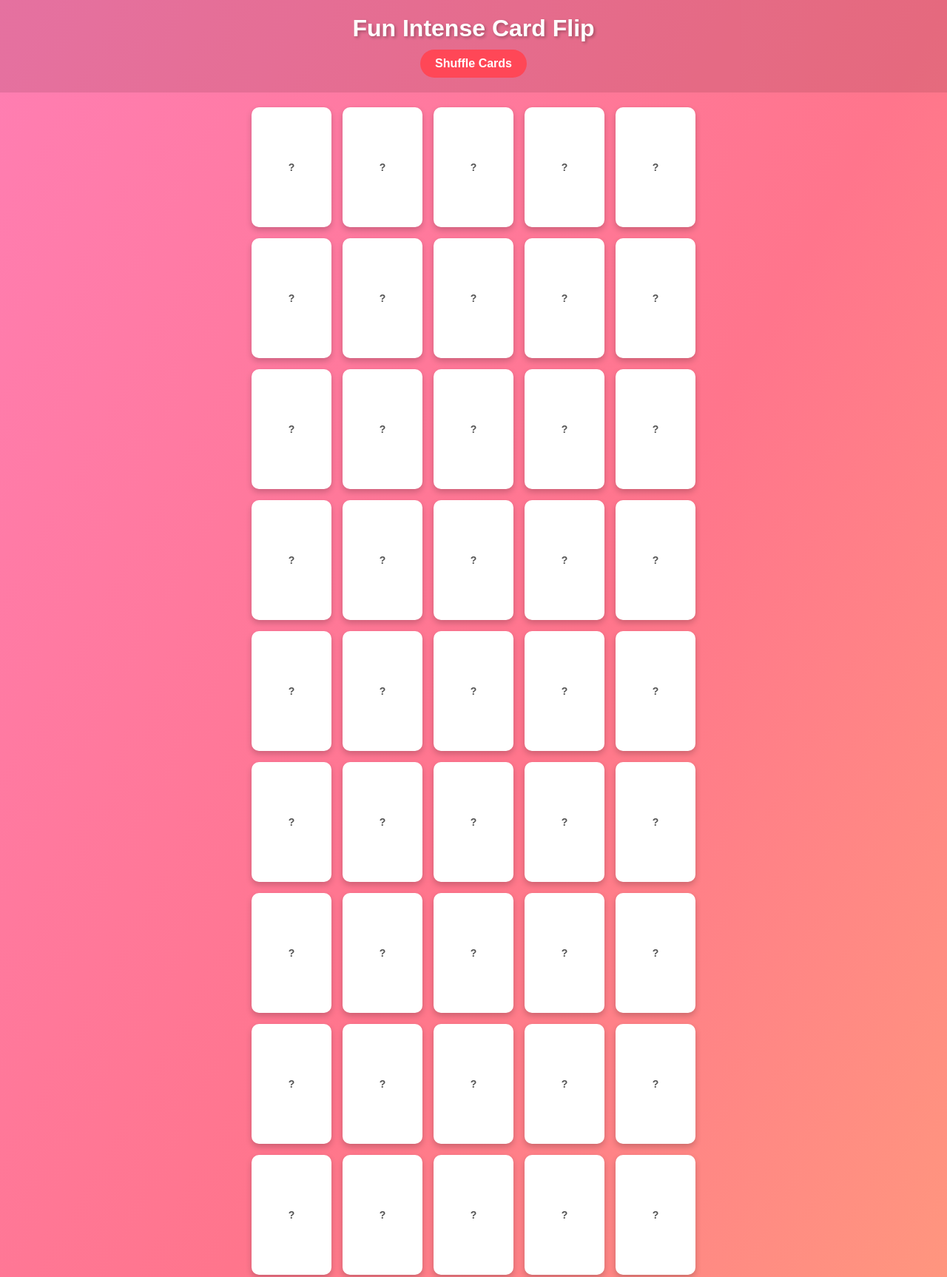
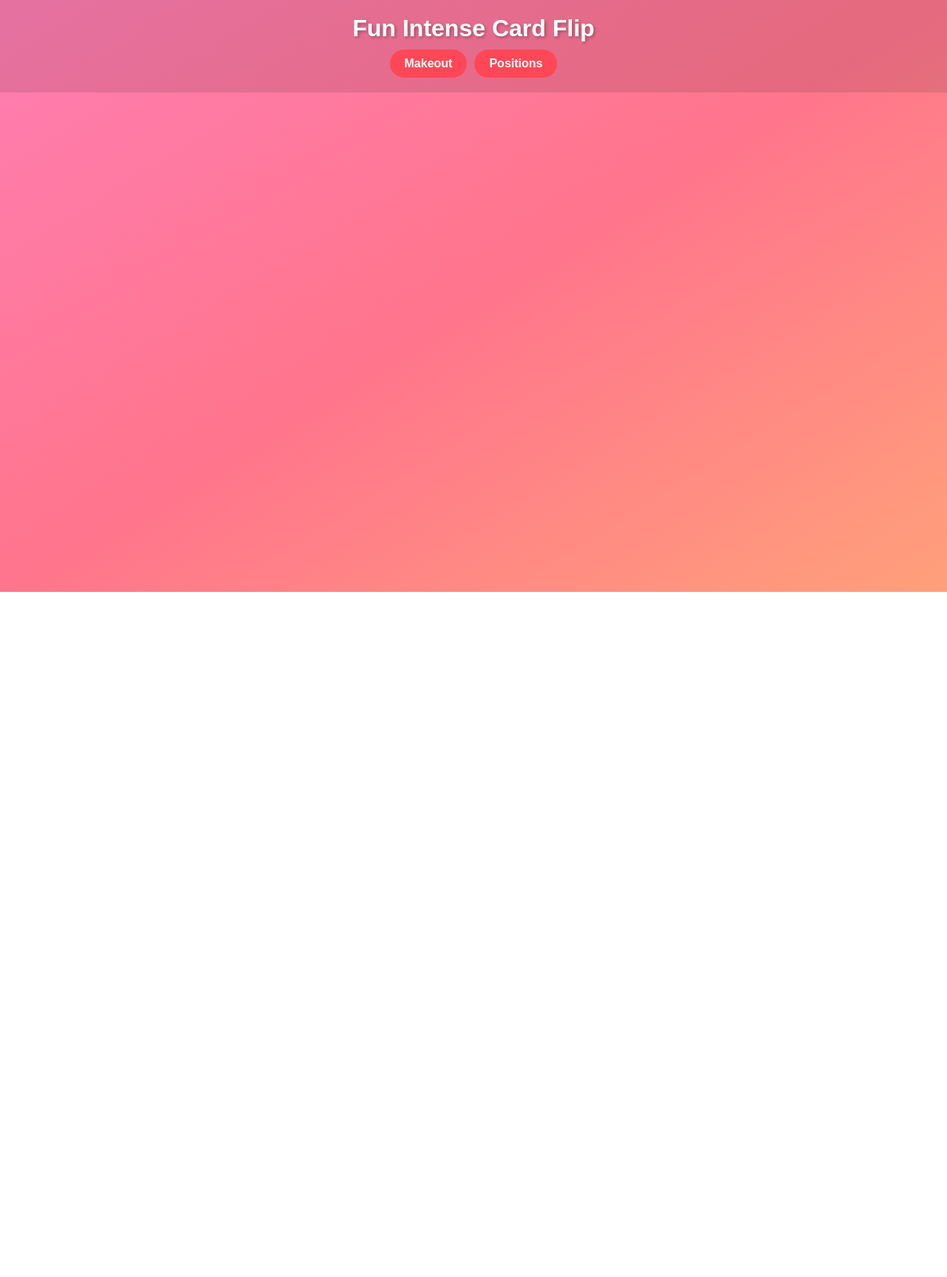
Before and after one commit to Tirth2603/fsilvya, a plain HTML site: page index.html in a window 1280 px wide. Shown: the top 1726 px of the page at 74% size. After the commit the page ends 800 px from the top, so only its background shows below. Drawn offline with Linux system fonts and the light colour scheme.

Commit message:
Update index.html

```diff
--- a/index.html
+++ b/index.html
@@ -33,7 +33,14 @@
             text-shadow: 2px 2px 4px rgba(0, 0, 0, 0.3);
         }
 
-        .shuffle-button {
+        .button-container {
+            display: flex;
+            justify-content: center;
+            gap: 10px;
+            margin-top: 10px;
+        }
+
+        .main-button {
             background-color: #ff4757;
             color: #fff;
             padding: 10px 20px;
@@ -43,10 +50,9 @@
             font-weight: bold;
             cursor: pointer;
             transition: background-color 0.3s ease-in-out;
-            margin-top: 10px;
         }
 
-        .shuffle-button:hover {
+        .main-button:hover {
             background-color: #ff6b81;
         }
 
@@ -68,7 +74,7 @@
         .card-inner {
             position: relative;
             width: 100%;
-            aspect-ratio: 2 / 3; /* Maintain a card-like aspect ratio */
+            aspect-ratio: 2 / 3;
             text-align: center;
             transition: transform 0.6s;
             transform-style: preserve-3d;
@@ -112,7 +118,7 @@
                 font-size: 1.5rem;
             }
 
-            .shuffle-button {
+            .main-button {
                 font-size: 0.9rem;
                 padding: 8px 16px;
             }
@@ -122,7 +128,7 @@
             }
 
             .container {
-                padding: 10px; /* Add extra padding for small screens */
+                padding: 10px;
             }
         }
     </style>
@@ -130,32 +136,38 @@
 <body>
     <header>
         <h1>Fun Intense Card Flip</h1>
-        <button class="shuffle-button" id="shuffle-button">Shuffle Cards</button>
+        <div class="button-container">
+            <button class="main-button" id="makeout-button">Makeout</button>
+            <button class="main-button" id="positions-button">Positions</button>
+        </div>
     </header>
     <div class="container" id="card-container"></div>
 
     <script>
         const cardContainer = document.getElementById('card-container');
-        const shuffleButton = document.getElementById('shuffle-button');
-        const positions = [
-            "69", "Lip biting", "Tit licking", "Eat the clit", "Scissors", "Soft smooth kisses",
-            "Sensual kisses", "Inner thigh kisses", "Slow undressing", "Corkscrew", "Lick neck",
-            "BJ", "Doggy style", "Ice cube foreplay", "Hair pulling (gently)", "Sit on face",
-            "Breast teasing", "Whisper in ear", "Lotus position", "Tickle gently", "Kiss passionately",
-            "Soft bites", "Kiss on butts", "Play with pussy", "Fun with boobs", "Tickle fight",
-            "Run hands over body", "Eat it", "Bridge", "Reverse cowgirl", "Face off", "Spanking",
-            "T-bone", "Standing", "squeeze the person", "Hip grabs", "Belly Eating", "Blind folding",
-            "just rub with dick", "Butterfly", "watch porn together", "eating with handcuffs",
-            "Ear nibbling", "Make-out marathon", "Explore slowly", "Missionary", "Back kiss",
-            "Roleplay fun", "Eye contact play", "Foot kisses", "Cowgirl", "Slaps", "soft fingers",
-            "Belly kisses", "Spooning", "just rub with hands"
+        const makeoutButton = document.getElementById('makeout-button');
+        const positionsButton = document.getElementById('positions-button');
+
+        const makeoutItems = [
+            "Lip biting", "Soft smooth kisses", "Sensual kisses", "Inner thigh kisses", "Slow undressing",
+            "Lick neck", "Ice cube foreplay", "Hair pulling (gently)", "Whisper in ear",
+            "Tickle gently", "Kiss passionately", "Soft bites", "Kiss on butts", "Fun with boobs",
+            "Tickle fight", "Run hands over body", "Make-out marathon", "Explore slowly",
+            "Back kiss", "Roleplay fun", "Eye contact play", "Foot kisses", "Belly kisses"
         ];
 
-        let cardValues = [...positions]; // Copy of the positions array
+        const positionItems = [
+            "69", "Tit licking", "Scissors", "Corkscrew", "BJ", "Doggy style", "Sit on face",
+            "Lotus position", "Bridge", "Reverse cowgirl", "Face off", "Spanking", "T-bone",
+            "Standing", "Hip grabs", "Butterfly", "Missionary", "Cowgirl", "Slaps", "Spooning"
+        ];
 
-        function initializeCards() {
+        let currentList = []; // Active list being displayed
+
+        function initializeCards(list) {
+            currentList = list;
             cardContainer.innerHTML = '';
-            cardValues.forEach((value, index) => {
+            list.forEach((value, index) => {
                 const card = document.createElement('div');
                 card.classList.add('card');
                 card.innerHTML = `
@@ -171,15 +183,22 @@
                     cardInner.classList.toggle('is-flipped');
                 });
             });
+
+            // Add shuffle button below cards
+            const shuffleButton = document.createElement('button');
+            shuffleButton.className = 'main-button';
+            shuffleButton.innerText = 'Shuffle Cards';
+            shuffleButton.addEventListener('click', () => shuffleCards(list));
+            cardContainer.appendChild(shuffleButton);
         }
 
-        function shuffleCards() {
-            cardValues = cardValues.sort(() => Math.random() - 0.5);
-            initializeCards();
+        function shuffleCards(list) {
+            const shuffled = list.sort(() => Math.random() - 0.5);
+            initializeCards(shuffled);
         }
 
-        initializeCards();
-        shuffleButton.addEventListener('click', shuffleCards);
+        makeoutButton.addEventListener('click', () => initializeCards(makeoutItems));
+        positionsButton.addEventListener('click', () => initializeCards(positionItems));
     </script>
 </body>
 </html>
```
